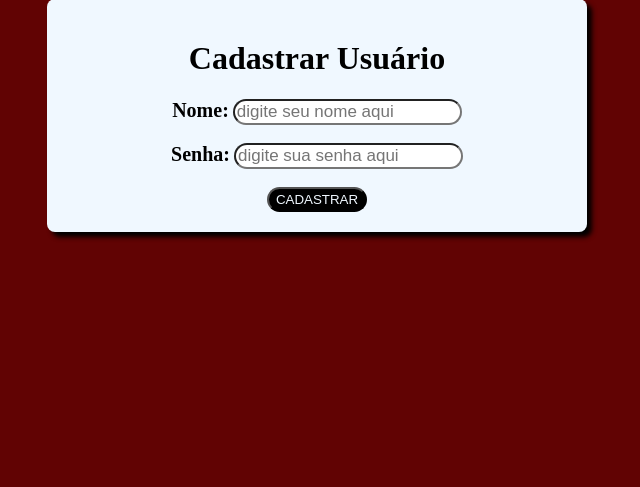
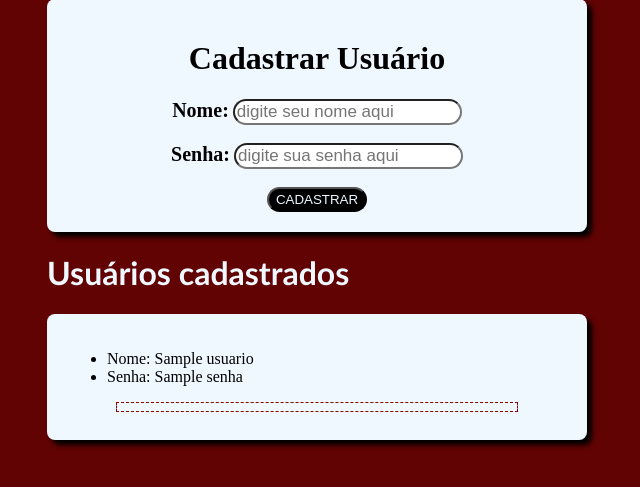
Before and after one commit to Lindgren-07/form-flask, a Flask app: template templates/adm.html in a window 1280 px wide. Shown: the part 91-578 px from the top of the page, without its empty margins (323-963 px from the left). Run offline with Flask 3, Linux system fonts and the light colour scheme; the template is opened without the code that fills it: most values are stand-ins (such as "Sample title", 1, 10 or a date in 2020).

Commit message:
salvando

```diff
--- a/main.py
+++ b/main.py
@@ -7,13 +7,29 @@ app = Flask(__name__)
 app.config['SQLALCHEMY_DATABASE_URI'] = 'mssql+pyodbc://DESKTOP-JIN1HLA/teste?driver=ODBC+Driver+17+for+SQL+Server'
 app.secret_key = 'joao07'
 
+logado = False
+
 @app.route('/')
 def home():
+    global logado
+    logado = False
     return render_template('login.html')
+
+@app.route('/adm')
+def adm():
+    if logado == True:
+        with open('usuarios.json') as cadastrados:
+            usuarios = json.load(cadastrados)
+
+        return render_template('adm.html',usuarios=usuarios)
+    if logado == False:
+       return redirect('/')
 
 
 @app.route('/login',methods=['POST'])
 def login():
+
+    global logado
 
     nome = request.form.get('nome')
     senha = request.form.get('senha')
@@ -25,7 +41,8 @@ def login():
             cont+=1
 
             if nome == 'adm' and senha == '000':
-                return render_template('adm.html')
+                logado = True
+                return redirect('/adm')
 
             if usuario['nome'] == nome and usuario['senha'] == senha:
                 return render_template('usuario.html')
@@ -51,7 +68,7 @@ def cadastrarUsuario():
     with open('usuarios.json', 'w') as gravarTemp:
         json.dump(novoUsuario,gravarTemp, indent=2)
 
-    return render_template('adm.html')
+    return redirect('/adm')
 
 
 
--- a/static/css/ststyle2.css
+++ b/static/css/ststyle2.css
@@ -34,3 +34,24 @@
     height:25px;
     border-radius: 20px;
 }
+
+#usuarioFundo{
+    background-color: aliceblue;
+    padding: 20px;
+    border-radius: 8px;
+    box-shadow: 5px 5px 5px black;
+    width: 500px;
+    overflow-y: scroll;
+
+}
+
+#usuariosCad{
+    font-family: 'Gill Sans', 'Gill Sans MT', Calibri, 'Trebuchet MS', sans-serif;
+    color:aliceblue;
+}
+
+#linha{
+    width: 80%;
+    height: 8px;
+    border: 1px dashed darkred;
+}
--- a/templates/adm.html
+++ b/templates/adm.html
@@ -40,6 +40,27 @@
         </div>
     </div>
 
+    <div id="usuarioFrente">
+        <h1 id="usuariosCad">Usuários cadastrados</h1>
+        <div id="usuarioFundo">
+            {% if usuarios %}
+                {% for i in usuarios%}
+                    <ul id="lista">
+                        <li>Nome: {{i['nome']}}</li>
+                        <li>Senha: {{i['senha']}}</li>
+                    </ul>
+                    <hr id="linha"></hr>
+
+
+                {% endfor %}
+
+            {% else %}
+            <h1>não existe usuários cadastrados</h1>
+            {% endif %}
+
+        </div>
+    </div>
+
 
 
 </body>
--- a/usuarios.json
+++ b/usuarios.json
@@ -14,5 +14,9 @@
   {
     "nome": "jean",
     "senha": "456"
+  },
+  {
+    "nome": "sara",
+    "senha": "154"
   }
 ]
```
